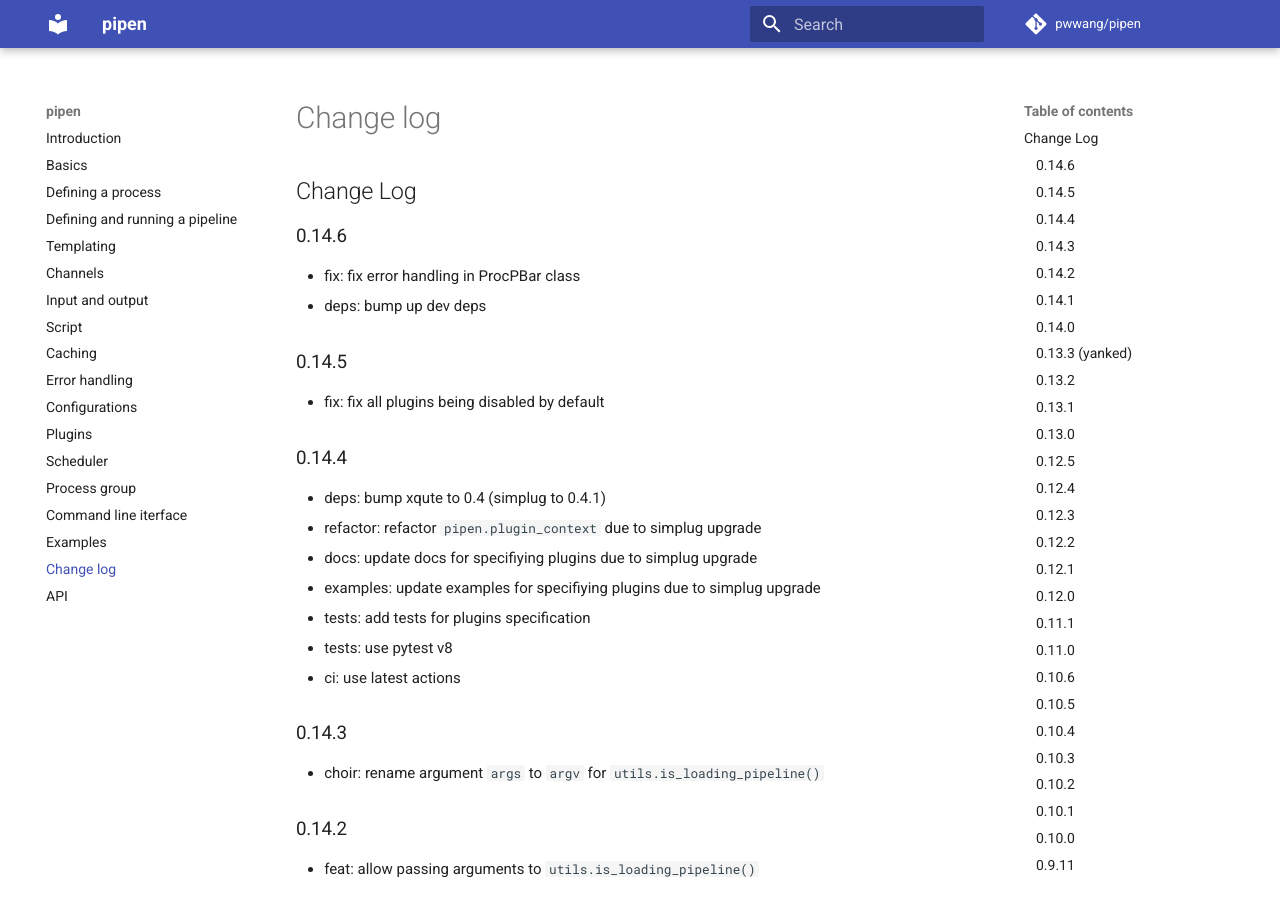
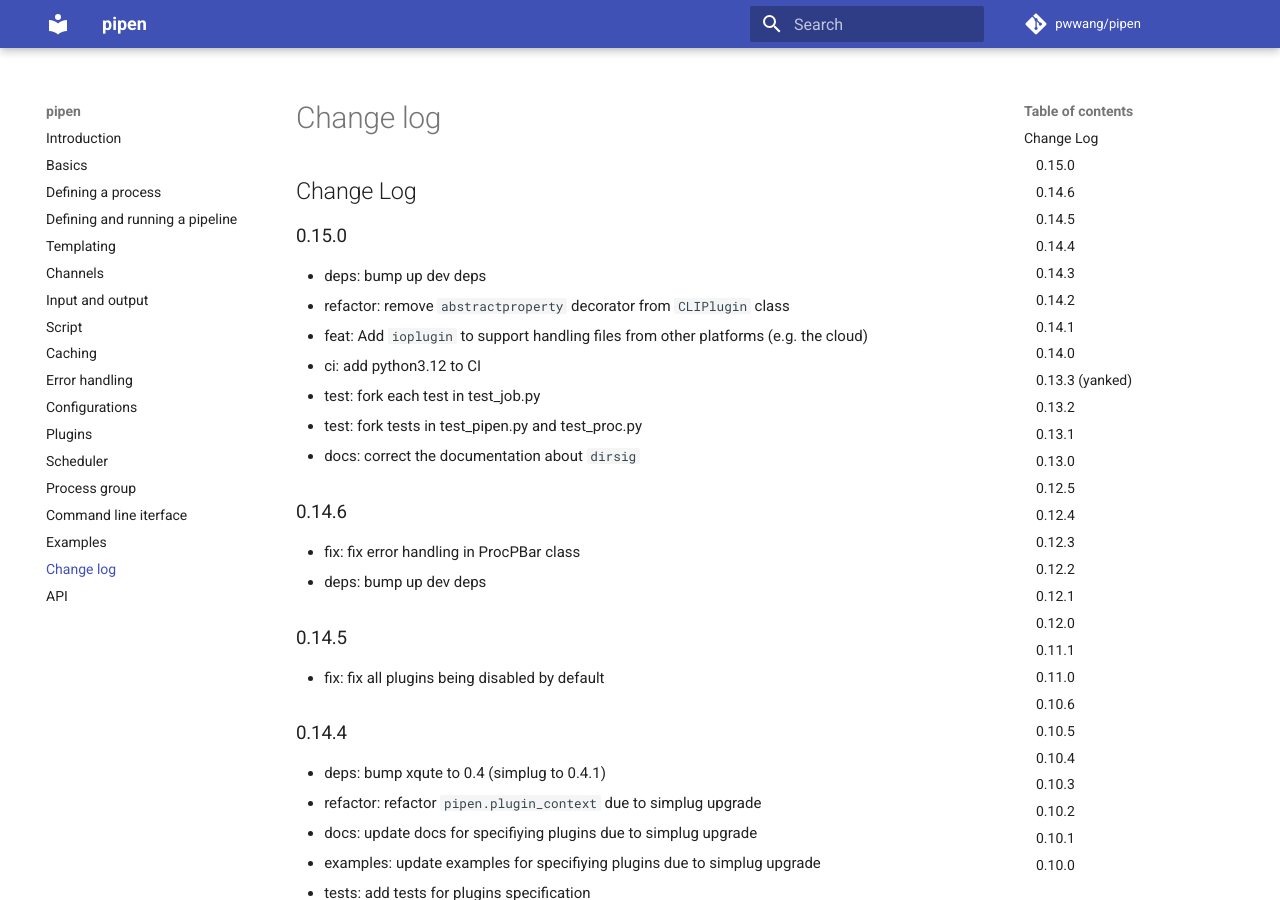
Before and after one commit to pwwang/pipen, an MkDocs documentation site: the page built from docs/CHANGELOG.md, in a window 1280 px wide and 900 px high. Built offline with MkDocs 1.6.1 and Material for MkDocs 9.7.7, drawn with Linux system fonts in a browser that asks for light colours; comment, search, counter and statistics services are not loaded.

Commit message:
0.15.0rc1

```diff
--- a/docs/CHANGELOG.md
+++ b/docs/CHANGELOG.md
@@ -1,4 +1,14 @@
 # Change Log
+
+## 0.15.0
+
+- deps: bump up dev deps
+- refactor: remove `abstractproperty` decorator from `CLIPlugin` class
+- feat: Add `ioplugin` to support handling files from other platforms (e.g. the cloud)
+- ci: add python3.12 to CI
+- test: fork each test in test_job.py
+- test: fork tests in test_pipen.py and test_proc.py
+- docs: correct the documentation about `dirsig`
 
 ## 0.14.6
 
--- a/pipen/version.py
+++ b/pipen/version.py
@@ -1,3 +1,3 @@
 """Provide version of pipen"""
 
-__version__ = "0.14.6"
+__version__ = "0.15.0rc1"
--- a/pyproject.toml
+++ b/pyproject.toml
@@ -1,10 +1,10 @@
 [build-system]
-requires = [ "poetry>=0.12",]
+requires = [ "poetry>=1.1.0" ]
 build-backend = "poetry.masonry.api"
 
 [tool.poetry]
 name = "pipen"
-version = "0.14.6"
+version = "0.15.0rc1"
 description = "A pipeline framework for python"
 authors = [ "pwwang <pwwang@pwwang.com>",]
 license = "MIT"
```
